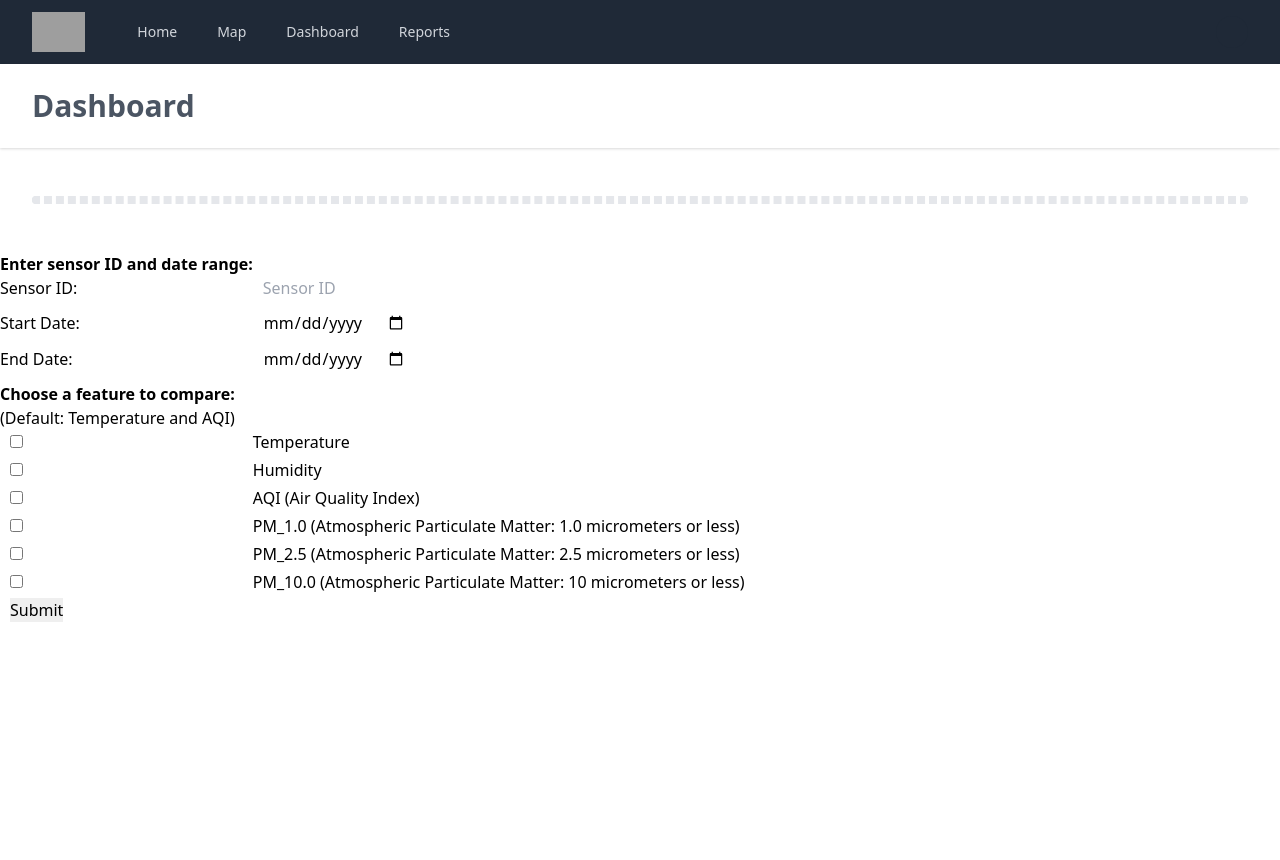
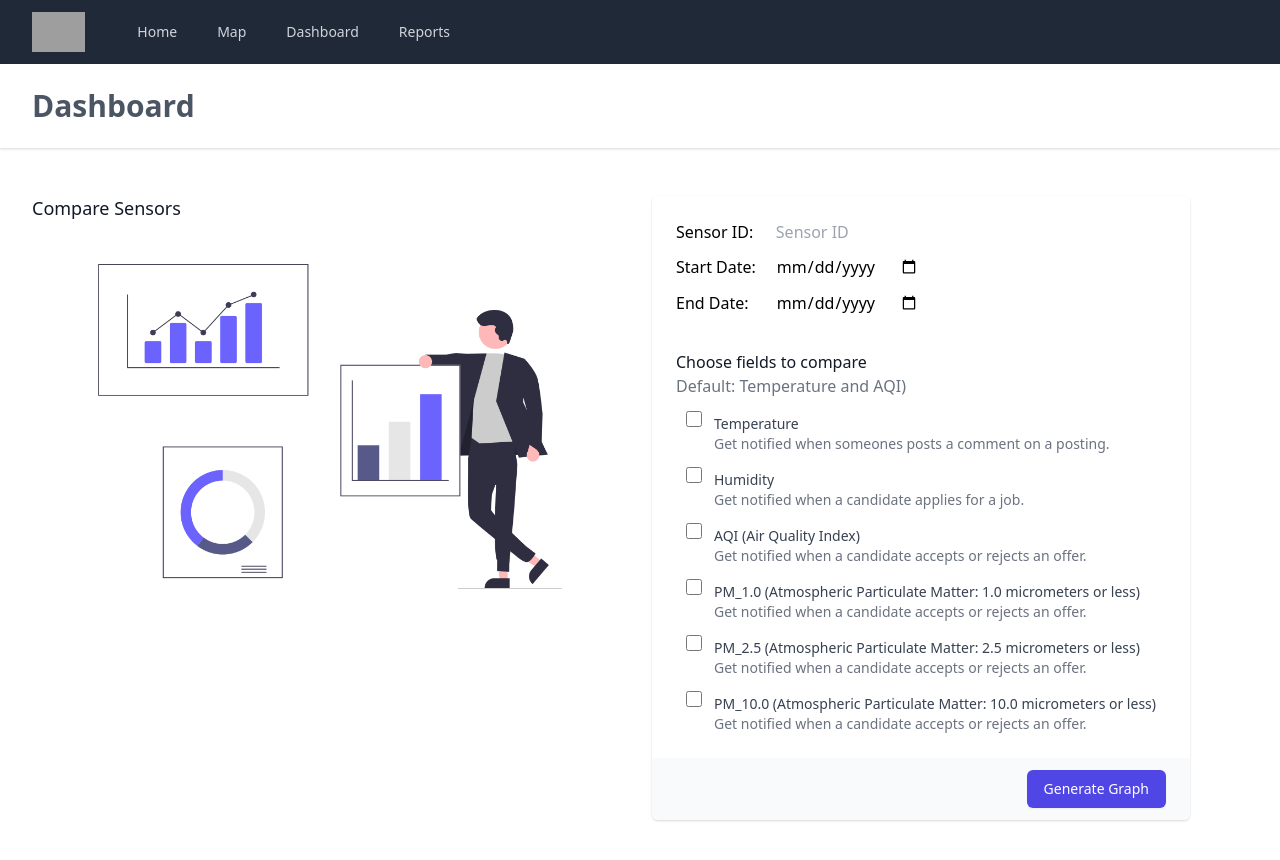
Before and after one commit to mchen606/Schmidt-Center-Dashboard, a React (Create React App) app: page /DashBoard in a window 1280 px wide. Shown: the top 860 px of the page. Before the commit the page ends 800 px from the top, so only its background shows below. Built offline with nearby package versions, Linux system fonts and the light colour scheme; grey boxes are pictures that could not be loaded; some icons are missing.

Commit message:
cleaned up dashboard page

```diff
--- a/src/components/MapView.js
+++ b/src/components/MapView.js
@@ -3,7 +3,6 @@ import {
   TileLayer,
   Marker,
   Popup,
-  useMapEvents,
   LayersControl,
   FeatureGroup
 } from 'react-leaflet';
--- a/src/components/dashboard.js
+++ b/src/components/dashboard.js
@@ -1,8 +1,7 @@
 import { useState } from 'react';
 import { render } from 'react-dom';
-
+import dataImg from '../resources/images/data.png';
 const displayChart = require('./displayChart');
-
 export function HandleInputForm() {
   // const canvasObj = canvasRef.current;
   // const ctx = canvasObj.getContext('2d');
@@ -43,17 +42,27 @@ export function HandleInputForm() {
   };
 
   return (
-    <div>
-      <div>
+    <>
+      <div className='mt-10 sm:mt-0'>
+        <div className='md:grid md:grid-cols-4 md:gap-6'>
+          <div className='md:col-span-2'>
+            <div className='px-4 sm:px-0'>
+              <h3 className='text-lg font-medium leading-6 text-gray-900'>
+                Compare Sensors
+              </h3>
+              <img src={dataImg} alt={'dataImg'} />
+            </div>
+          </div>
+          <div className='mt-5 md:mt-0 md:col-span-2'>
             <form
               onSubmit={handleSubmit}
               className='user-inputs'
               method='post'
               name='user-input'
             >
-          <h2>
-            <b>Enter sensor ID and date range:</b>
-          </h2>
+              <div className='shadow overflow-hidden sm:rounded-md'>
+                <div className='px-4 py-5 bg-white space-y-6 sm:p-6'>
+                  <div className='col-span-6 sm:col-span-3'>
                     <div className='user-input'>
                       <label htmlFor='sensor-id'> Sensor ID: </label>
                       <input
@@ -64,7 +73,7 @@ export function HandleInputForm() {
                         value={inputs.sensorid}
                         onChange={handleChange}
                         required
-            ></input>
+                      />
                     </div>
                     <div className='user-input'>
                       <label htmlFor='start-date'> Start Date: </label>
@@ -75,7 +84,7 @@ export function HandleInputForm() {
                         value={inputs.startdate}
                         onChange={handleChange}
                         required
-            ></input>
+                      />
                     </div>
                     <div className='user-input'>
                       <label htmlFor='end-date'> End Date: </label>
@@ -86,86 +95,183 @@ export function HandleInputForm() {
                         value={inputs.enddate}
                         onChange={handleChange}
                         required
-            ></input>
+                      />
                     </div>
-          <h2>
-            <b>Choose a feature to compare:</b>
-          </h2>
-          <p>(Default: Temperature and AQI)</p>
-          <div className='user-input'>
+                  </div>
+                  <fieldset>
+                    <legend className='text-base font-medium text-gray-900'>
+                      Choose fields to compare
+                    </legend>
+                    <p className='text-gray-500'>
+                      Default: Temperature and AQI)
+                    </p>
+                    <div className='mt-4 space-y-4'>
+                      <div className='flex items-start'>
+                        <div className='flex items-center h-5'>
                           <input
                             type='checkbox'
                             id='temperature'
                             name='temperature'
                             value={inputs.temperature}
                             onChange={handleCheckboxChange}
-            ></input>
-            <label htmlFor='temperature'>Temperature</label>
+                            className='focus:ring-indigo-500 h-4 w-4 text-indigo-600 border-gray-300 rounded'
+                          />
                         </div>
-          <div className='user-input'>
-            <input
-              type='checkbox'
-              id='humidity'
-              name='humidity'
-              value={inputs.humidity}
-              onChange={handleCheckboxChange}
-            ></input>
-            <label htmlFor='humidity'>Humidity</label>
+                        <div className='ml-3 text-sm'>
+                          <label
+                            htmlFor='temperature'
+                            className='font-medium text-gray-700'
+                          >
+                            Temperature
+                          </label>
+                          <p className='text-gray-500'>
+                            Get notified when someones posts a comment on a
+                            posting.
+                          </p>
                         </div>
-          <div className='user-input'>
+                      </div>
+                      <div className='flex items-start'>
+                        <div className='flex items-center h-5'>
                           <input
                             type='checkbox'
                             id='aqi'
                             name='aqi'
                             value={inputs.aqi}
                             onChange={handleCheckboxChange}
-            ></input>
-            <label htmlFor='AQI'>AQI (Air Quality Index)</label>
+                            className='focus:ring-indigo-500 h-4 w-4 text-indigo-600 border-gray-300 rounded'
+                          />
                         </div>
-          <div className='user-input'>
+                        <div className='ml-3 text-sm'>
+                          <label
+                            htmlFor='aqi'
+                            className='font-medium text-gray-700'
+                          >
+                            Humidity
+                          </label>
+                          <p className='text-gray-500'>
+                            Get notified when a candidate applies for a job.
+                          </p>
+                        </div>
+                      </div>
+                      <div className='flex items-start'>
+                        <div className='flex items-center h-5'>
+                          <input
+                            type='checkbox'
+                            id='aqi'
+                            name='aqi'
+                            value={inputs.aqi}
+                            onChange={handleCheckboxChange}
+                            className='focus:ring-indigo-500 h-4 w-4 text-indigo-600 border-gray-300 rounded'
+                          />
+                        </div>
+                        <div className='ml-3 text-sm'>
+                          <label
+                            htmlFor='aqi'
+                            className='font-medium text-gray-700'
+                          >
+                            AQI (Air Quality Index)
+                          </label>
+                          <p className='text-gray-500'>
+                            Get notified when a candidate accepts or rejects an
+                            offer.
+                          </p>
+                        </div>
+                      </div>
+                      <div className='flex items-start'>
+                        <div className='flex items-center h-5'>
                           <input
                             type='checkbox'
                             id='pm_1'
                             name='pm_1'
                             value={inputs.pm_1}
                             onChange={handleCheckboxChange}
-            ></input>
-            <label htmlFor='pm_1_0'>
-              PM_1.0 (Atmospheric Particulate Matter: 1.0 micrometers or less)
+                            className='focus:ring-indigo-500 h-4 w-4 text-indigo-600 border-gray-300 rounded'
+                          />
+                        </div>
+                        <div className='ml-3 text-sm'>
+                          <label
+                            htmlFor='pm_1'
+                            className='font-medium text-gray-700'
+                          >
+                            PM_1.0 (Atmospheric Particulate Matter: 1.0
+                            micrometers or less)
                           </label>
+                          <p className='text-gray-500'>
+                            Get notified when a candidate accepts or rejects an
+                            offer.
+                          </p>
                         </div>
-          <div className='user-input'>
+                      </div>
+                      <div className='flex items-start'>
+                        <div className='flex items-center h-5'>
                           <input
                             type='checkbox'
                             id='pm_25'
                             name='pm_25'
                             value={inputs.pm_25}
                             onChange={handleCheckboxChange}
-            ></input>
-            <label htmlFor='pm_2_5'>
-              PM_2.5 (Atmospheric Particulate Matter: 2.5 micrometers or less)
+                            className='focus:ring-indigo-500 h-4 w-4 text-indigo-600 border-gray-300 rounded'
+                          />
+                        </div>
+                        <div className='ml-3 text-sm'>
+                          <label
+                            htmlFor='pm_25'
+                            className='font-medium text-gray-700'
+                          >
+                            PM_2.5 (Atmospheric Particulate Matter: 2.5
+                            micrometers or less)
                           </label>
+                          <p className='text-gray-500'>
+                            Get notified when a candidate accepts or rejects an
+                            offer.
+                          </p>
                         </div>
-          <div className='user-input'>
+                      </div>
+                      <div className='flex items-start'>
+                        <div className='flex items-center h-5'>
                           <input
                             type='checkbox'
                             id='pm_10'
                             name='pm_10'
                             value={inputs.pm_10}
                             onChange={handleCheckboxChange}
-            ></input>
-            <label htmlFor='pm_10_0'>
-              PM_10.0 (Atmospheric Particulate Matter: 10 micrometers or less)
+                            className='focus:ring-indigo-500 h-4 w-4 text-indigo-600 border-gray-300 rounded'
+                          />
+                        </div>
+                        <div className='ml-3 text-sm'>
+                          <label
+                            htmlFor='pm_10'
+                            className='font-medium text-gray-700'
+                          >
+                            PM_10.0 (Atmospheric Particulate Matter: 10.0
+                            micrometers or less)
                           </label>
+                          <p className='text-gray-500'>
+                            Get notified when a candidate accepts or rejects an
+                            offer.
+                          </p>
                         </div>
-
-          <div className='user-input'>
-            <input type='submit' value='Submit' id='submit'></input>
+                      </div>
+                    </div>
+                  </fieldset>
+                </div>
+                <div className='px-4 py-3 bg-gray-50 text-right sm:px-6'>
+                  <button
+                    type='submit'
+                    value='Submit'
+                    id='submit'
+                    className='inline-flex justify-center py-2 px-4 border border-transparent shadow-sm text-sm font-medium rounded-md text-white bg-indigo-600 hover:bg-indigo-700 focus:outline-none focus:ring-2 focus:ring-offset-2 focus:ring-indigo-500'
+                  >
+                    Generate Graph
+                  </button>
+                </div>
               </div>
             </form>
           </div>
+        </div>
+      </div>
       <div className='chart-display' id='chart-display'></div>
-    </div>
+    </>
   );
 }
 
--- a/src/pages/DashBoard.js
+++ b/src/pages/DashBoard.js
@@ -4,24 +4,21 @@ import HandleInputForm from '../components/dashboard';
 function DashBoard() {
   return (
     <>
-        <header className="bg-white shadow">
-          <div className="max-w-7xl mx-auto py-6 px-4 sm:px-6 lg:px-8">
-            <h1 className="text-3xl font-bold text-gray-600">Dashboard</h1>
+      <header className='bg-white shadow'>
+        <div className='max-w-7xl mx-auto py-6 px-4 sm:px-6 lg:px-8'>
+          <h1 className='text-3xl font-bold text-gray-600'>Dashboard</h1>
         </div>
       </header>
       <main>
-          <div className="max-w-7xl mx-auto py-6 sm:px-6 lg:px-8">
+        <div className='max-w-7xl mx-auto py-6 sm:px-6 lg:px-8'>
           {/* Replace with your content */}
-            <div className="px-4 py-6 sm:px-0">
-              <div className="border-4 border-dashed border-gray-200 rounded-lg">
-
-               </div>
+          <div className='px-4 py-6 sm:px-0'>
+            <HandleInputForm />
           </div>
           {/* /End replace */}
         </div>
-          <HandleInputForm />
       </main>
     </>
-  )
+  );
 }
 export default DashBoard;
```
Also changed, not shown: src/components/NavBar.js (+0 -15 lines), src/resources/images/data.png (added). Lines whose indentation alone changed are shown as unchanged.
